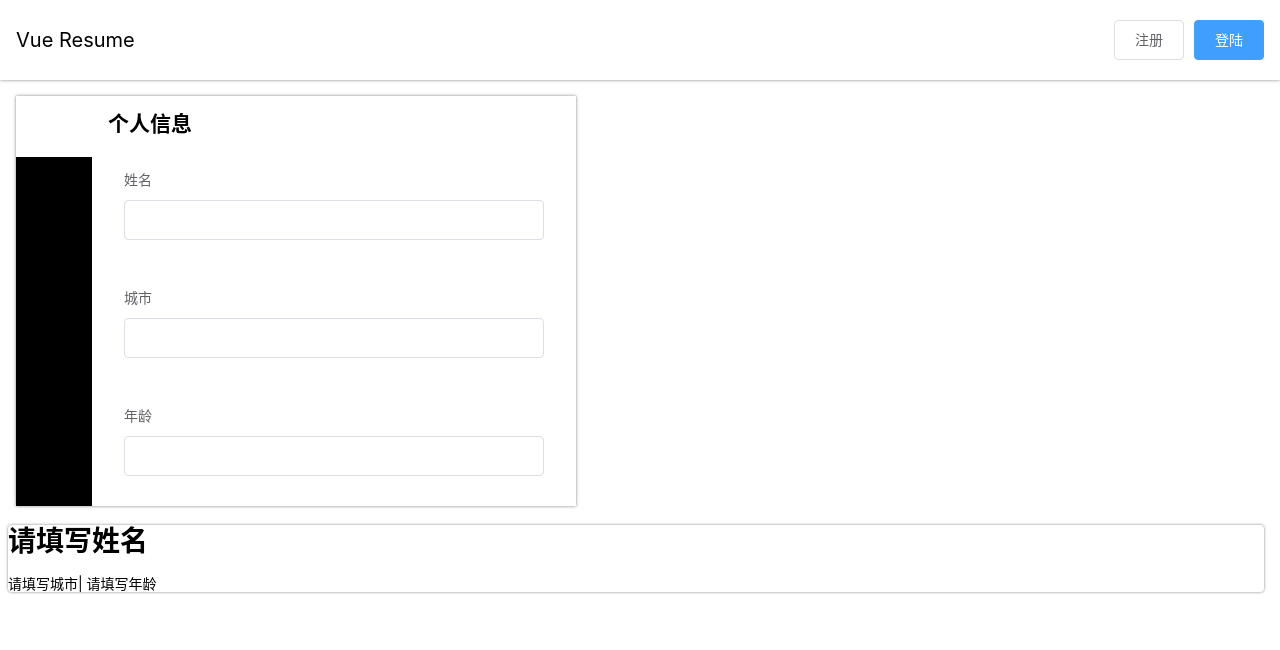
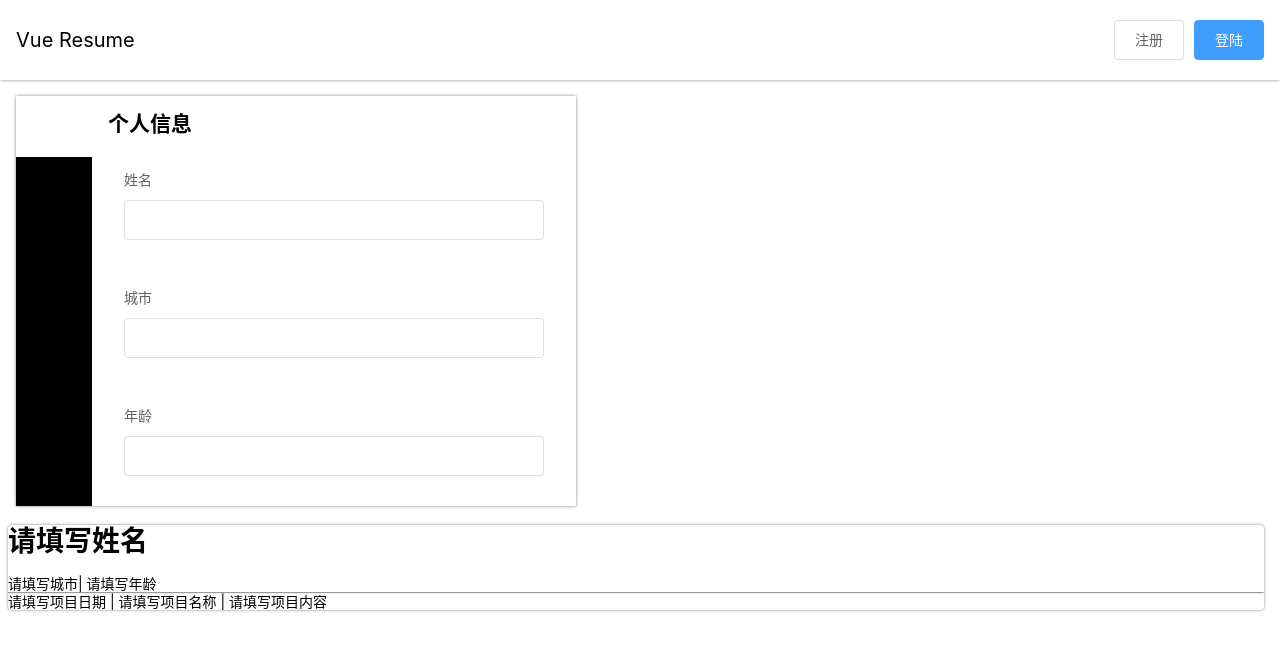
Before and after one commit to zhouchunyu/vue-resume, a Vue app: page / in a window 1280 px wide. Shown: the top 650 px of the page. Built offline with nearby package versions, Linux system fonts and the light colour scheme.

Commit message:
增加项目经历

```diff
--- a/src/components/Preview.vue
+++ b/src/components/Preview.vue
@@ -7,8 +7,11 @@
         <span>{{`| ${resume.profileInfo[0].age || "请填写年龄"}`}}</span>
       </div>
     </section>
-    <section>
-
+    <hr>
+    <section class="projects" v-if="resume.projectsExp">
+      <div class="project" v-for="project in resume.projectsExp">
+        {{project.date || "请填写项目日期"}}{{` | ${project.name || "请填写项目名称"}` }}{{` | ${project.content || "请填写项目内容"}`}}
+      </div>
     </section>
   </div>
 </template>
```
